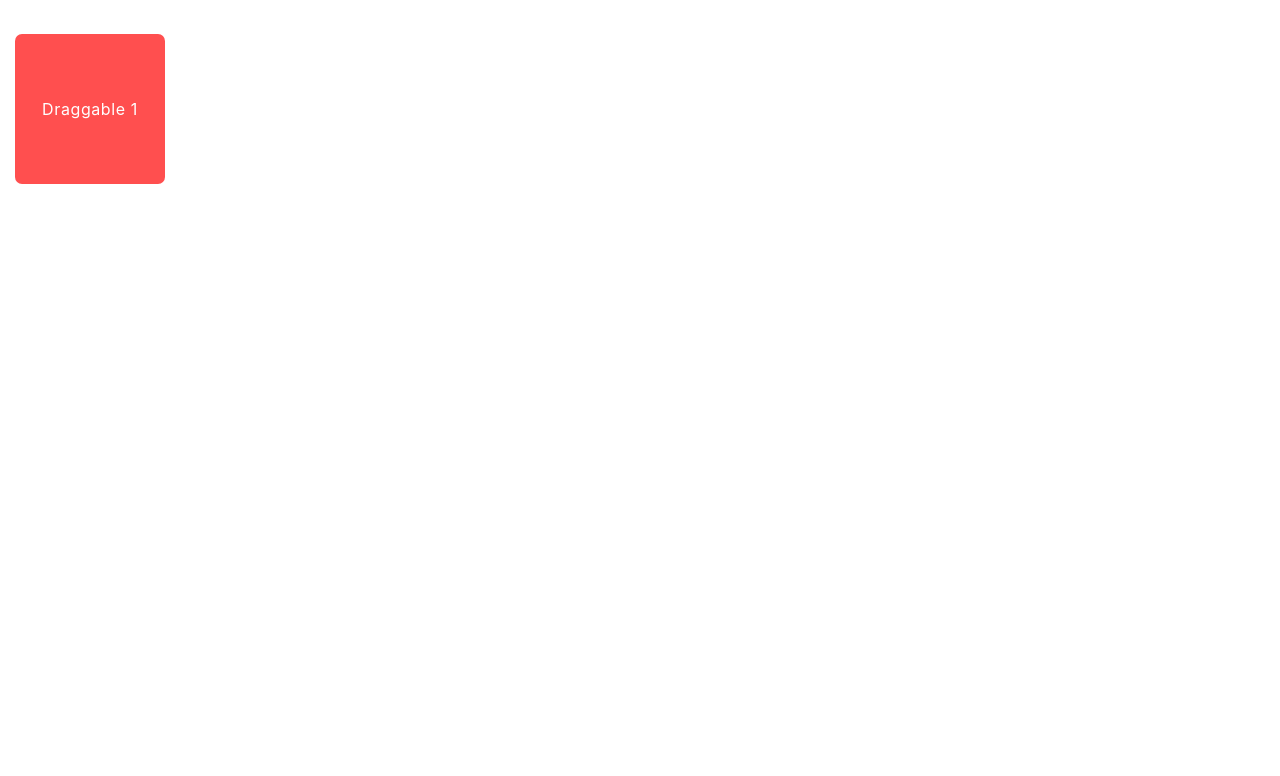
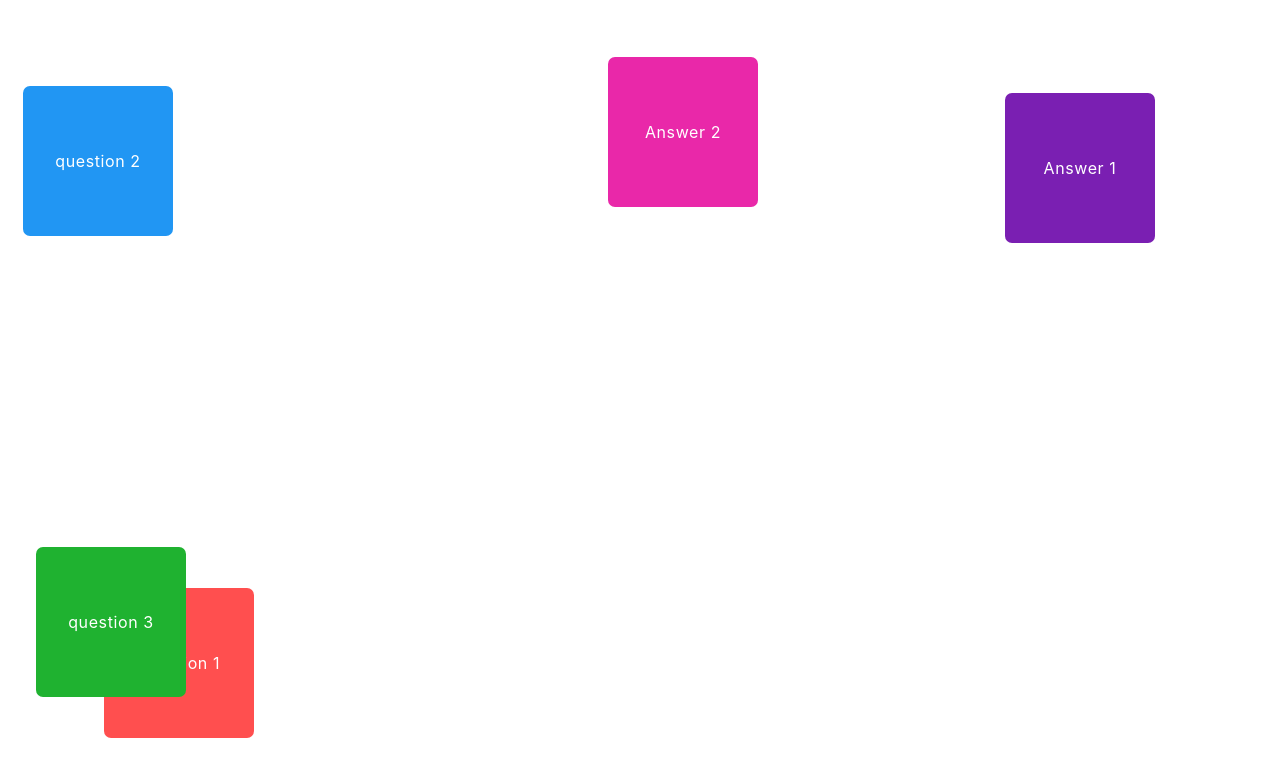
Before and after one commit to ZackCipolletta/ReactDragDropSandbox, a React (Create React App) app: page / in a window 1280 px wide. Shown: the top 776 px of the page. Built offline with nearby package versions, Linux system fonts and the light colour scheme.

Commit message:
Split screen into two halves, questions display on left, answers on right.

```diff
--- a/src/App.js
+++ b/src/App.js
@@ -16,17 +16,72 @@ let right;
 
 if (w > h) {
   left = adjustedW * 0.5
+  right = w - adjustedW * .5
+  // wide = [left, right];
+  // return wide;
+  //place className 'question' in left
 } else if (h > w) {
   const top = adjustedH * 0.5
   const bottom = h - adjustedH
 }
 
+// make object appear anywhere in the page
+// style={{ left: Math.floor(Math.random() * adjustedW), top: Math.floor(Math.random() * adjustedH) }}
+
+
+
 const Multiple = () => (
   <main>
-    <Draggable onDragStart={(rect) => { console.log('onDragStart => ', rect) }} style={{ left: Math.floor(Math.random() * left), top: Math.floor(Math.random() * adjustedH) }} >
-      <div>Draggable 1</div>
+
+    <Draggable onDragStart={(rect) => { console.log('onDragStart => ', rect) }}
+
+      style={{
+        left: Math.floor(Math.random() * (left * .8)),
+        top: Math.floor(Math.random() * adjustedH)
+      }}
+    >
+      <div>question 1</div>
 
     </Draggable>
+
+    <Draggable
+      style={{
+        left: Math.floor(Math.random() * (left * .8)),
+        top: Math.floor(Math.random() * adjustedH)
+      }}
+    >
+      <div style={{ backgroundColor: '#2196f3' }}>question 2</div>
+    </Draggable>
+
+    <Draggable
+      style={{
+        left: Math.floor(Math.random() * (left * .8)),
+        top: Math.floor(Math.random() * adjustedH)
+      }}
+    >
+      <div style={{ backgroundColor: '#1fb230' }}>question 3</div>
+    </Draggable>
+
+
+    <Draggable
+      style={{
+        left: left + Math.floor(Math.random() * (right * .8)),
+        top: Math.floor(Math.random() * adjustedH)
+      }}
+    >
+      <div style={{ backgroundColor: '#7a1fb2' }}>Answer 1</div>
+    </Draggable>
+
+    <Draggable
+      style={{
+        left:
+          left + Math.floor(Math.random() * (right * .8)),
+          top: Math.floor(Math.random() * adjustedH)
+      }}
+    >
+    <div style={{ backgroundColor: '#e928a9'}}>Answer 2</div>
+    </Draggable>
+
   </main>
 );
 
```
Also changed, not shown: test.js (added).
